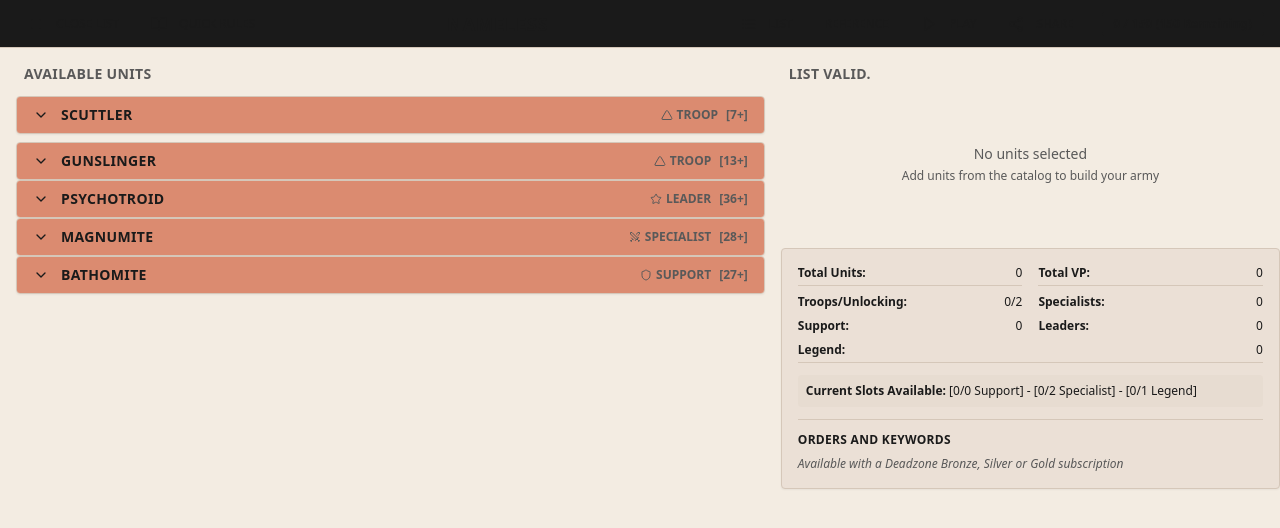
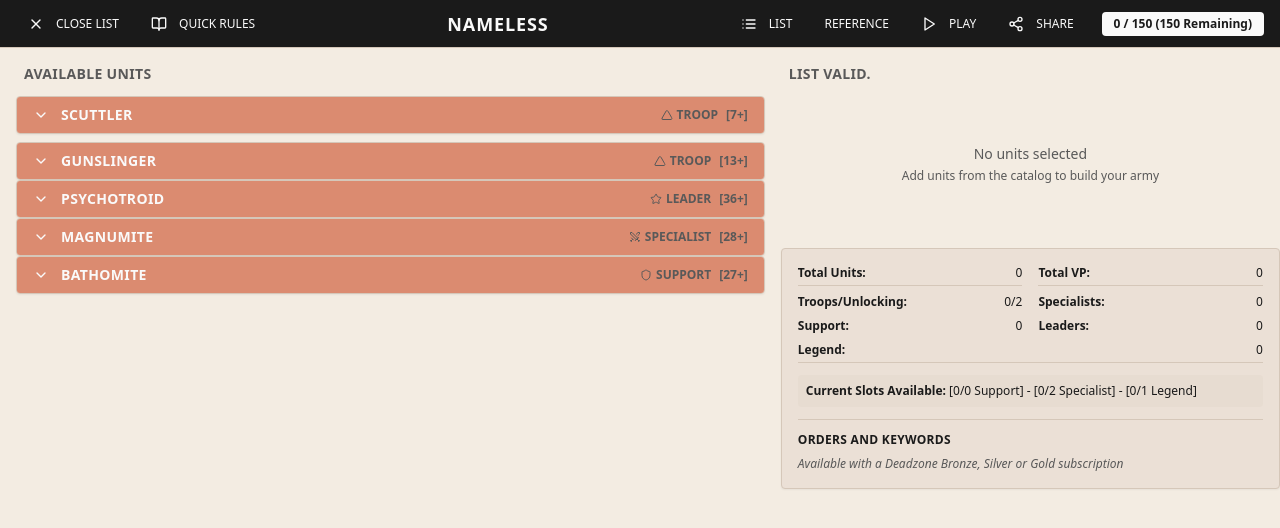
Before and after one commit to FlorianHuebner/army-forge-studio, a React (Vite) app: page / in a window 1280 px wide. Shown: the top 528 px of the page. Built offline with nearby package versions, Linux system fonts and the light colour scheme; the HTML template or start-up script is replaced by a standard one.

Commit message:
Fix: Improve header readability

```diff
--- a/src/index.css
+++ b/src/index.css
@@ -18,7 +18,7 @@ All colors MUST be HSL.
     --popover-foreground: 0 0% 10%;
 
     --primary: 15 60% 65%;
-    --primary-foreground: 0 0% 10%;
+    --primary-foreground: 0 0% 98%;
 
     --secondary: 30 35% 88%;
     --secondary-foreground: 0 0% 10%;
```
